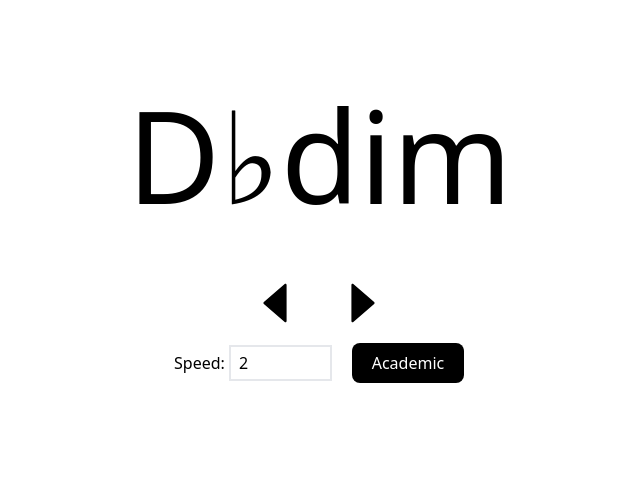
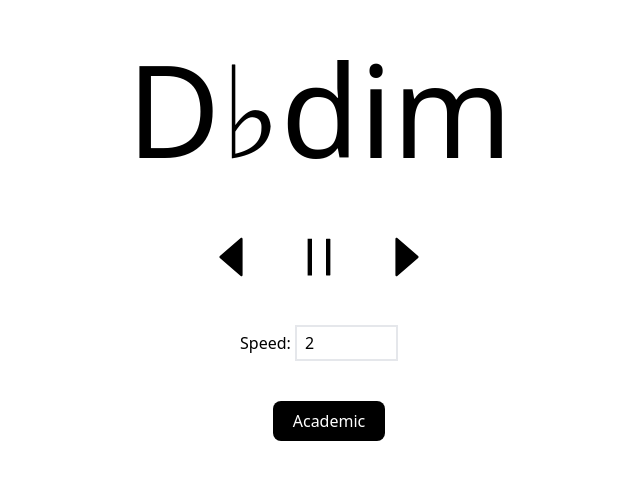
Before and after one commit to windbelike/Chord, a Next.js app: page / in a window 1280 px wide. Shown: the part 161-640 px from the top of the page, without its empty margins (321-961 px from the left). Built offline with nearby package versions, Linux system fonts and the light colour scheme.

Commit message:
timemachine with pause version

```diff
--- a/package.json
+++ b/package.json
@@ -9,13 +9,13 @@
     "lint": "next lint"
   },
   "dependencies": {
-    "@ant-design/icons": "^5.0.1",
     "autoprefixer": "10.4.14",
     "chord-symbol": "^4.0.0",
     "next": "13.4.1",
     "postcss": "8.4.23",
     "react": "18.2.0",
     "react-dom": "18.2.0",
+    "react-icons": "^4.8.0",
     "tailwindcss": "3.3.2"
   },
   "devDependencies": {
--- a/src/app/page.js
+++ b/src/app/page.js
@@ -1,7 +1,7 @@
 'use client'
 import { useEffect, useRef, useState } from 'react'
 import { allNotes } from './notes'
-import { CaretLeftFilled, CaretRightFilled } from '@ant-design/icons'
+import { AiFillCaretLeft, AiFillCaretRight, AiOutlinePause, AiOutlinePlayCircle } from 'react-icons/ai'
 
 const chordQueueMaxLen = 10
 const minSpeedSec = 0.1
@@ -13,9 +13,11 @@ export default function Home () {
   const [speed, setSpeed] = useState(2) // speed by seconds
   const [simpleMode, setSimpleMode] = useState(false) // mode status
   const [currChordIndex, setCurrChordIndex] = useState(0) // current chord index
+  const [pause, setPause] = useState(false) // pause status
+  const [chordQueue, setChordQueue] = useState([defaultChord])
   const modeName = simpleMode ? 'Simple' : 'Academic'
 
-  const chord = useChord(speed, simpleMode, currChordIndex, setCurrChordIndex)
+  const chord = useChord({ speed, simpleMode, currChordIndex, setCurrChordIndex, pause, chordQueue, setChordQueue })
 
   function onSpeedChange (e) {
     if (isNaN(e.target.value)) {
@@ -24,7 +26,12 @@ export default function Home () {
     setSpeed(e.target.value)
   }
 
+  function onClickPause () {
+    setPause(!pause)
+  }
+
   function onClickLeft () {
+    setPause(true)
     setCurrChordIndex(currChordIndex - 1)
   }
 
@@ -44,25 +51,32 @@ export default function Home () {
         {/* Timemachine button */}
         <div className='flex mt-8 space-x-8' >
           <button onClick={onClickLeft} className='hover:bg-gray-200 rounded-lg active:bg-gray-300'>
-            <CaretLeftFilled style={{ fontSize: '56px' }} />
+            <AiFillCaretLeft style={{ fontSize: '56px' }} />
+          </button>
+          <button onClick={onClickPause} className=''>
+            {pause ? <AiOutlinePlayCircle style={{ fontSize: '56px' }} /> : <AiOutlinePause style={{ fontSize: '56px' }} />}
           </button>
           <button onClick={onClickRight} className='hover:bg-gray-200 rounded-lg active:bg-gray-300'>
-            <CaretRightFilled style={{ fontSize: '56px' }} />
+            <AiFillCaretRight style={{ fontSize: '56px' }} />
           </button>
         </div>
         {/* Functional button */}
-        <div className='flex items-center m-3'>
+        <div className='flex items-center mt-10'>
           <span>Speed:&nbsp;</span>
           <input className='h-9 p-2 border-2' type="text" id="speed" name="speed" size="4" value={speed} placeholder={speed} onChange={onSpeedChange} />
-          <button className='ml-5 bg-black text-white rounded-lg w-28 h-10' onClick={() => setSimpleMode(!simpleMode)}>{modeName}</button>
         </div>
+        <button className='mt-10 ml-5 bg-black text-white rounded-lg w-28 h-10' onClick={() => setSimpleMode(!simpleMode)}>{modeName}</button>
       </div>
     </div>
   )
 }
 
-function useChord (speed, simpleMode, currChordIndex, setCurrChordIndex) {
-  const [chordQueue, setChordQueue] = useState([defaultChord])
+// doing timemachine stuff
+function isInTimemachineState (currChordIndex, chordQueue) {
+  return currChordIndex < chordQueue.length - 1
+}
+
+function useChord ({ speed, simpleMode, currChordIndex, setCurrChordIndex, pause, chordQueue, setChordQueue }) {
   console.log('chordQueue', JSON.stringify(chordQueue))
   let safeChordIndex = currChordIndex
   if (currChordIndex >= chordQueue.length) {
@@ -78,15 +92,26 @@ function useChord (speed, simpleMode, currChordIndex, setCurrChordIndex) {
   }, [currChordIndex])
 
   useEffect(() => {
+    // if pause, no need interval
+    if (pause) {
+      return
+    }
+    // if safeChordIndex is in timemachine state and hitting playing, need interval with existed chordQueue
+    if (isInTimemachineState(safeChordIndex, chordQueue) && !pause) {
+      const interval = setInterval(() => {
+        setCurrChordIndex(safeChordIndex + 1)
+      }, speed * 1000)
+      return () => clearInterval(interval)
+    }
+    // if safeChordIndex is in timemachine state, no need interval
+    if (isInTimemachineState(safeChordIndex, chordQueue)) {
+      return
+    }
     if (speed < minSpeedSec) {
       speed = safeSpeedSec
     }
     if (speed >= maxSpeedSec) {
       speed = maxSpeedSec
-    }
-    // if safeChordIndex is on timemachine state, no interval
-    if (safeChordIndex != chordQueue.length - 1) {
-      return
     }
     const interval = setInterval(() => {
       const currentChord = getRandomChord({ simpleMode })
@@ -98,7 +123,7 @@ function useChord (speed, simpleMode, currChordIndex, setCurrChordIndex) {
       setCurrChordIndex(chordQueue.length - 1)
     }, speed * 1000)
     return () => clearInterval(interval)
-  }, [speed, simpleMode, chordQueue, safeChordIndex])
+  }, [speed, simpleMode, chordQueue, safeChordIndex, pause])
 
   return chordQueue[safeChordIndex]
 }
```
Also changed, not shown: 1 other file (tests, documents, lock files or other folders).
